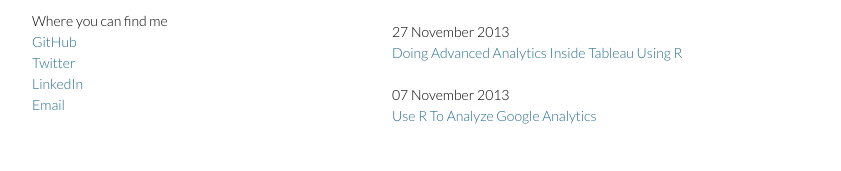
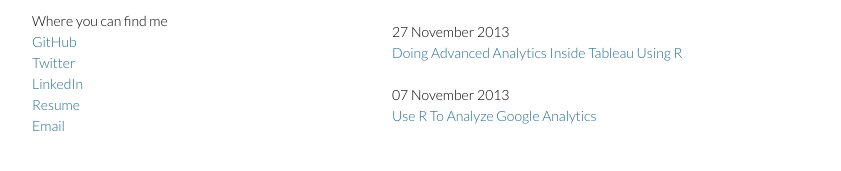
Before and after one commit to Btibert3/btibert3.github.io, a Jekyll site: the page built from index.html, in a window 1280 px wide. Shown: the part 478-649 px from the top of the page, without its empty margins (178-1019 px from the left). Built offline with Jekyll 4.4.1, drawn with Linux system fonts in a browser that asks for light colours; Markdown is read by kramdown in place of the engine named in the settings.

Commit message:
add resume to sidebar

```diff
--- a/_includes/main_sidebar.html
+++ b/_includes/main_sidebar.html
@@ -11,6 +11,7 @@
 		<a href="https://github.com/btibert3" target="_blank">GitHub</a><br>
 		<a href="https://twitter.com/brocktibert" target="_blank">Twitter</a><br>
 		<a href="https://www.linkedin.com/in/brocktibert" target="_blank">LinkedIn</a><br>
+		<a href="http://btibert3.github.io/resume/build/index.html" target="_blank">Resume</a><br>
 		<a href="mailto:btibert3@gmail.com">Email</a>
 	</p>
 
```
